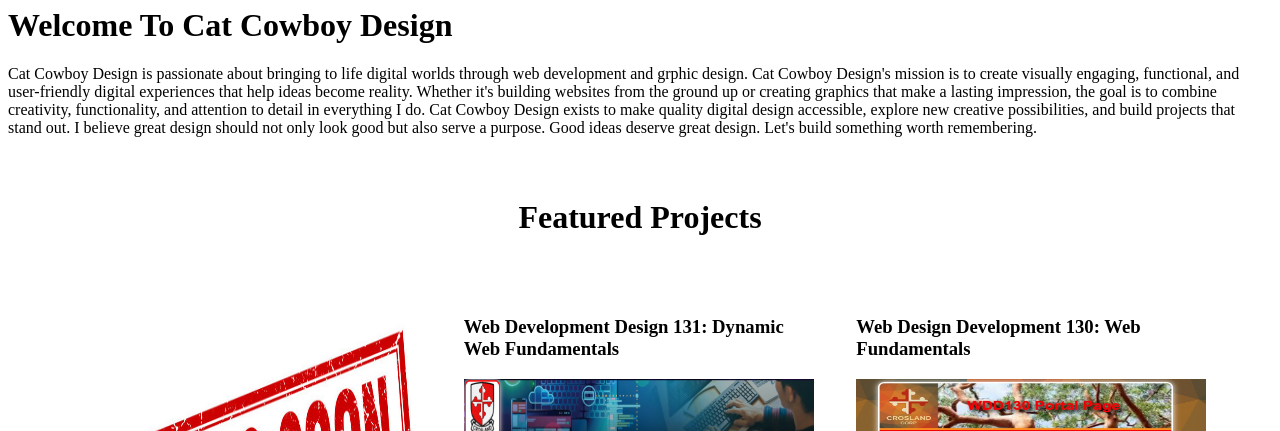
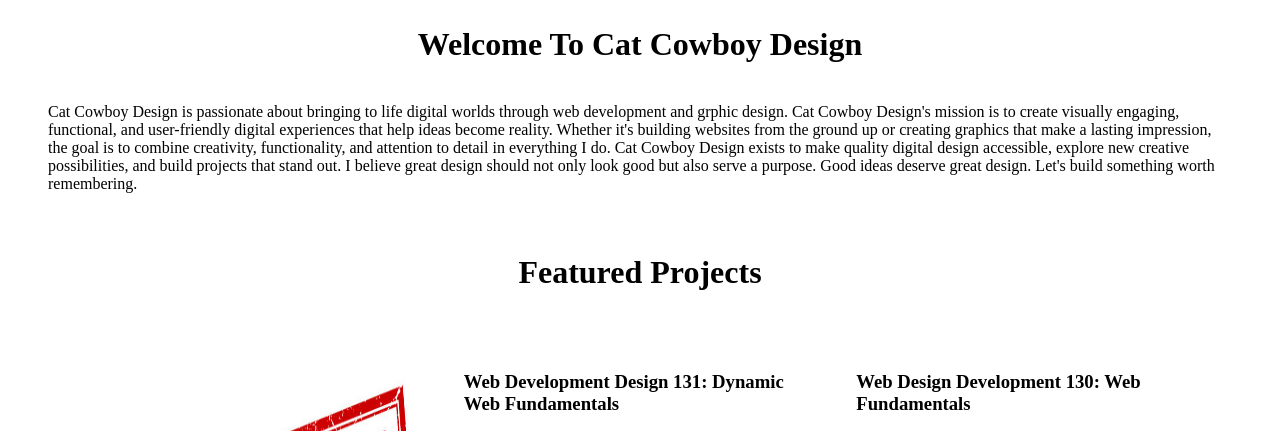
Before and after one commit to STCrosland/cat-cowboy-design, a plain HTML site: page home.html in a window 1280 px wide. Shown: the part 318-749 px from the top of the page. Drawn offline with Linux system fonts and the light colour scheme.

Commit message:
home
welcome messages h1 and welcome messaged styled in css

```diff
--- a/styling.css
+++ b/styling.css
@@ -56,13 +56,21 @@ nav a:hover{
 }
 
 /* == Home == */
+.welcome-message {
+    text-align: left;
+    margin: 40px;
+}
+
+.welcome-message h1 {
+    text-align: center;
+    margin: 40px;
+}
 .featured-projects {
     width: 90%;
     max-width: 1400px;
     margin: 40px auto;
     display: grid;
     grid-template-columns: repeat(3,1fr);
-
     gap: 40px;
 }
 
```
